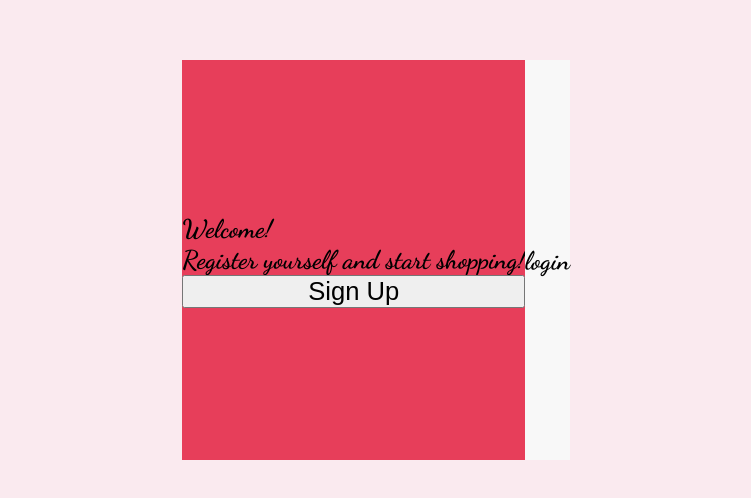
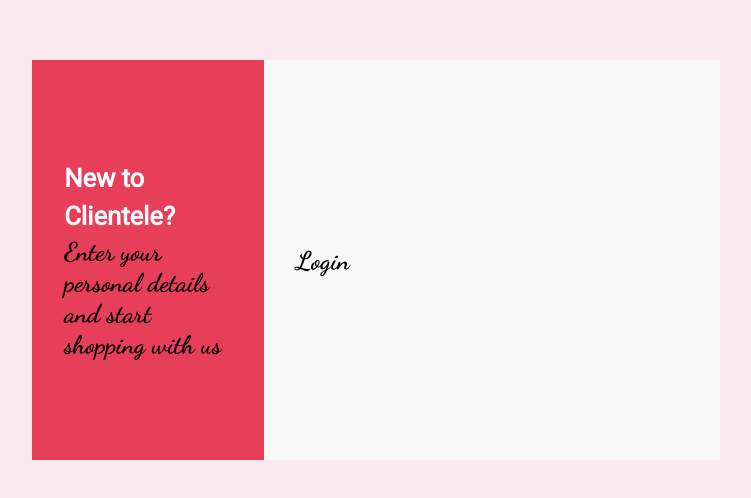
Before and after one commit to shruti-14/Clientele, a React (Create React App) app: page /auth in a window 1280 px wide. Shown: the part 140-638 px from the top of the page, without its empty margins (264-1015 px from the left). Built offline with nearby package versions, Linux system fonts and the light colour scheme.

Commit message:
login changes added

```diff
--- a/src/cointainer/Auth/Auth.js
+++ b/src/cointainer/Auth/Auth.js
@@ -1,19 +1,28 @@
-import React from 'react';
+import React, { useState } from 'react';
 import classes from './Auth.module.css';
-
-const Auth = () => (
-     <div className={classes.AuthContainer}>
+import { Route, Switch } from 'react-router-dom';
+import Login from '../Login/Login';
+import Register from '../Register/Register';
+const Auth = ({ match }) => {
+    const [isLoginActive, setLoginActive] = useState(true);
+    return <div className={classes.AuthContainer}>
         <div className={classes.Container}>
             <div className={`${classes.InnerContainer} ${classes.textConatiner}`}>
-                   <h1>Welcome!</h1>
-                   <p>Register yourself and start shopping!</p>
-                   <button>Sign Up</button>
+                <h5 className={classes.TextContainerHeading}>{`${isLoginActive ? 'New to Clientele?'
+                    :
+                    'Welcome back!'}`}</h5>
+                <p>Enter your personal details and start shopping with us</p>
+                {/* <button>Sign Up</button> */}
             </div>
             <div className={`${classes.InnerContainer} ${classes.formConatiner}`}>
-                    login
+                <Switch>
+                    <Route exact path='/auth' component={Login} />
+                    <Route path={`${match.path}/login`} component={Login} />
+                    <Route path={`${match.path}/register`} component={Register} />
+                </Switch>
             </div>
         </div>
     </div>
-)
+}
 
 export default Auth;
--- a/src/cointainer/Auth/Auth.module.css
+++ b/src/cointainer/Auth/Auth.module.css
@@ -13,10 +13,17 @@
     display: flex;
     flex-direction: column;
     justify-content: center;
+    padding: 32px;
 }
 .textConatiner {
     background-color: rgba(231, 62, 90);
+    width: 30%
+}
+.TextContainerHeading {
+    color: white;
+    font-family: 'Heebo', sans-serif;
 }
 .formConatiner {
     background-color: 	#F8F8F8;
+    width: 70%;
 }
--- a/src/cointainer/Login/Login.js
+++ b/src/cointainer/Login/Login.js
@@ -72,13 +72,14 @@
                 {/* <button to="/" className={classes.loginButton}>Login</button> */}
             </form>
         )
-        return <div className={classes.LoginContainer}>
+        // return <div className={classes.LoginContainer}>
 
-            <div className={classes.LoginContent}>
-                <div>description</div>
-                {form}
-            </div>
-        </div>
+        //     <div className={classes.LoginContent}>
+        //         <div>description</div>
+        //         {form}
+        //     </div>
+        // </div>
+        return <h1>Login</h1>
     }
 }
 export default Login;
--- a/src/cointainer/Register/Register.js
+++ b/src/cointainer/Register/Register.js
@@ -2,7 +2,7 @@
 
 class Register extends Component {
     render() {
-        return <div>Hi</div>
+        return <div>Register</div>
     }
 }
 export default Register;
```
Lines whose indentation alone changed are shown as unchanged.
